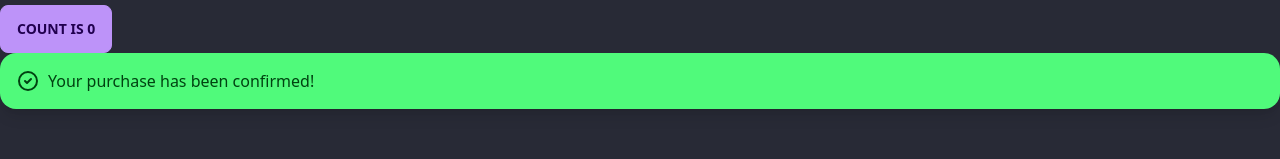
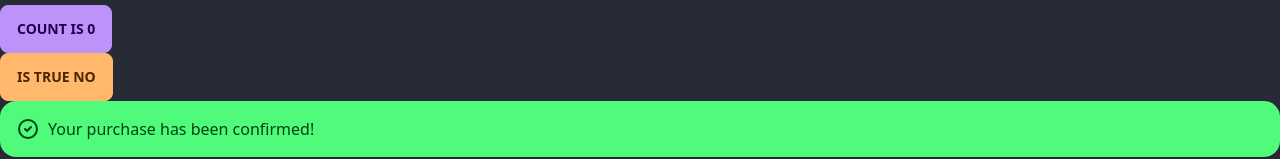
Before and after one commit to clementpnn/Kompt, a React (Vite) app in the folder webapp/: page / in a window 1280 px wide. Shown: the part 461-620 px from the top of the page. Built offline with nearby package versions, Linux system fonts and the light colour scheme.

Commit message:
feat: create example for zustand

```diff
--- a/webapp/src/App.tsx
+++ b/webapp/src/App.tsx
@@ -1,9 +1,11 @@
 import { atom, useAtom } from 'jotai'
+import { useBooleanStore } from './stores/booleanToggles'
 
 const base = atom(0)
 
 function App() {
   const [count, setCount] = useAtom(base)
+  const { isTrue, toggle } = useBooleanStore();
 
   return (
     <>
@@ -31,6 +33,10 @@ function App() {
         count is {count}
       </button>
 
+      <button className='btn btn-accent' onClick={toggle}>
+        is true {isTrue ? 'yes' : 'no'}
+      </button>
+
       <div className="alert alert-success shadow-lg">
         <div>
           <svg xmlns="http://www.w3.org/2000/svg" className="stroke-current flex-shrink-0 h-6 w-6" fill="none" viewBox="0 0 24 24"><path strokeLinecap="round" strokeLinejoin="round" strokeWidth="2" d="M9 12l2 2 4-4m6 2a9 9 0 11-18 0 9 9 0 0118 0z" /></svg>
--- /dev/null
+++ b/webapp/src/interfaces/interfaces.ts
@@ -0,0 +1,6 @@
+interface State {
+    isTrue: boolean;
+    toggle: () => void
+}
+
+export type { State }
--- /dev/null
+++ b/webapp/src/stores/booleanToggles.ts
@@ -0,0 +1,7 @@
+import create from 'zustand'
+import { State } from '../interfaces/interfaces';
+
+export const useBooleanStore = create<State>((set, get) => ({
+  isTrue: false,
+  toggle: () => set((state) => ({ isTrue: !state.isTrue })),
+}));
```
